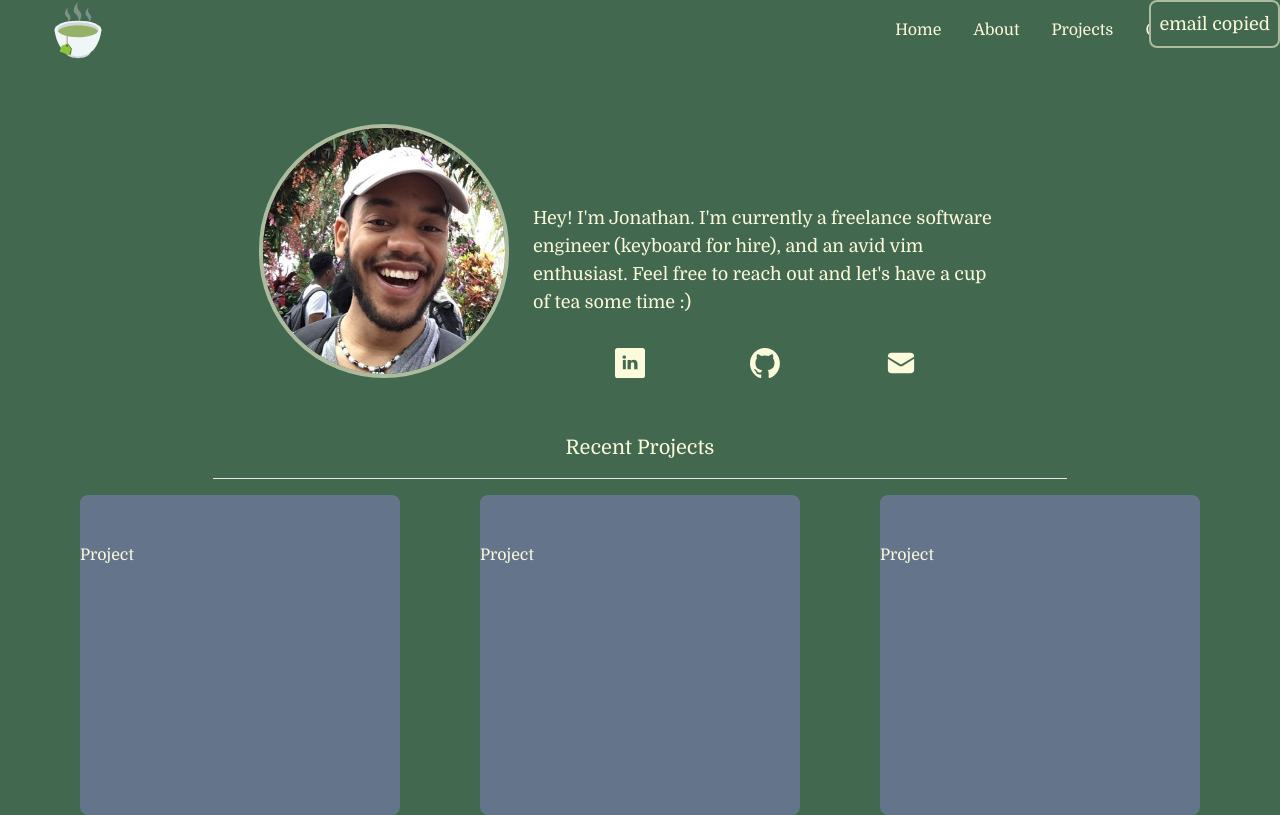
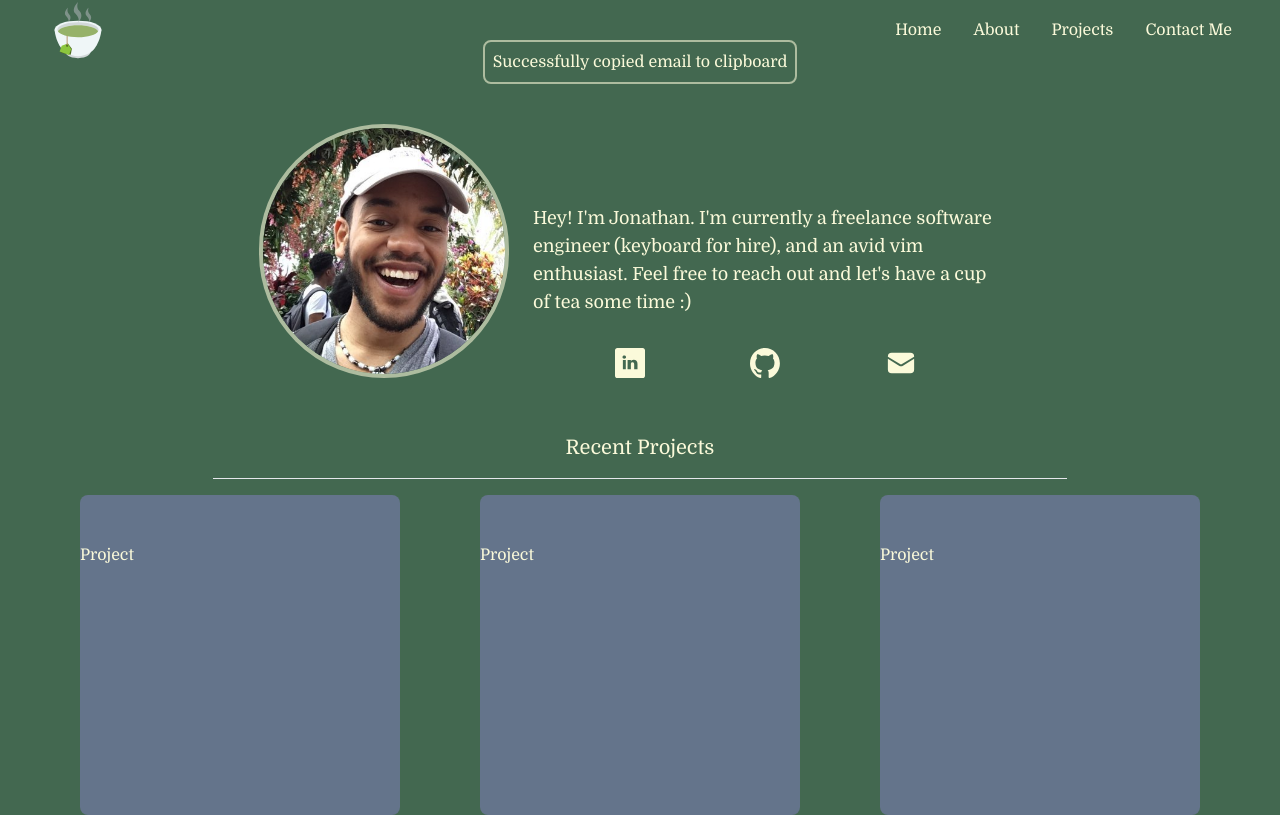
Before and after one commit to jonmejia/portfolio, a Next.js app: page / in a window 1280 px wide. Both pictures are taken after a click on the picture 900 px from the left and 363 px from the top of the page. Built offline with nearby package versions, Linux system fonts and the light colour scheme.

Commit message:
feat: added logic for alert timeout + positioning

```diff
--- a/src/app/page.tsx
+++ b/src/app/page.tsx
@@ -1,5 +1,5 @@
 "use client";
-import { useState } from "react";
+import React, { useState } from "react";
 import Image from "next/image";
 import ProjectCarousel from "../components/ProjectCarousel";
 import Icon from "../components/shared/Icon";
@@ -9,21 +9,27 @@ import github from "../../public/github.svg";
 import mail from "../../public/mail.svg";
 
 export default function Home() {
-  const [showAlert, setShowAlert] = useState(false);
+  const [showSuccessAlert, setShowSuccessAlert] = useState(false);
   const openNewTab = (url: string) => {
     window.open(url, "_blank");
   };
+
   const copyText = (text: string) => {
     navigator.clipboard.writeText(text);
-    setShowAlert(!showAlert);
-    setTimeout(() => {
-      setShowAlert(!showAlert);
-    }, 10000);
+    setShowSuccessAlert(true);
+    setTimeout(() => setShowSuccessAlert(false), 3000); //
   };
 
   return (
     <main>
       <div className="flex flex-wrap justify-center my-14">
+            {showSuccessAlert && (
+              <SuccessAlert
+                message="Successfully copied email to clipboard"
+                visibility={true}
+              />
+            )}
+
         <Image
           className="rounded-full border-4 border-[#ADBC9F]"
           src={"/jonathan.jpg"}
@@ -55,8 +61,7 @@ export default function Home() {
               alt="mail icon"
               onClick={() => copyText("jonathan@dataminded.net")}
             />
-            <SuccessAlert message="email copied" />
-          </div>
+        </div>
         </span>
       </div>
       <h2 className="text-center text-xl"> Recent Projects</h2>
--- a/src/components/shared/SuccessAlert.tsx
+++ b/src/components/shared/SuccessAlert.tsx
@@ -1,15 +1,26 @@
-import React from "react";
+"use client";
+import React, { useState } from "react";
 
 interface SuccessAlertProps {
   message: string;
+  visibility: boolean;
 }
 
-const SuccessAlert: React.FC<SuccessAlertProps> = ({message}) => {
-  return (
-  <div className="absolute top-0 right-0 border-2 p-2 rounded-lg border-[#ADBC9F] bg-[#436850]">
-			<span>{message}</span>
-		</div>
-  );
+const SuccessAlert: React.FC<SuccessAlertProps> = ({ message, visibility }) => {
+  const [isVisible, setIsVisible] = useState(visibility);
+
+  const handleClick = () => {
+    setIsVisible(!visibility);
+  };
+
+  return isVisible ? (
+    <div
+      onClick={handleClick}
+      className="absolute top-10 border-2 p-2 rounded-lg border-[#ADBC9F] bg-[#436850]"
+    >
+      <span>{message}</span>
+    </div>
+  ) : null;
 };
 
 export default SuccessAlert;
```
